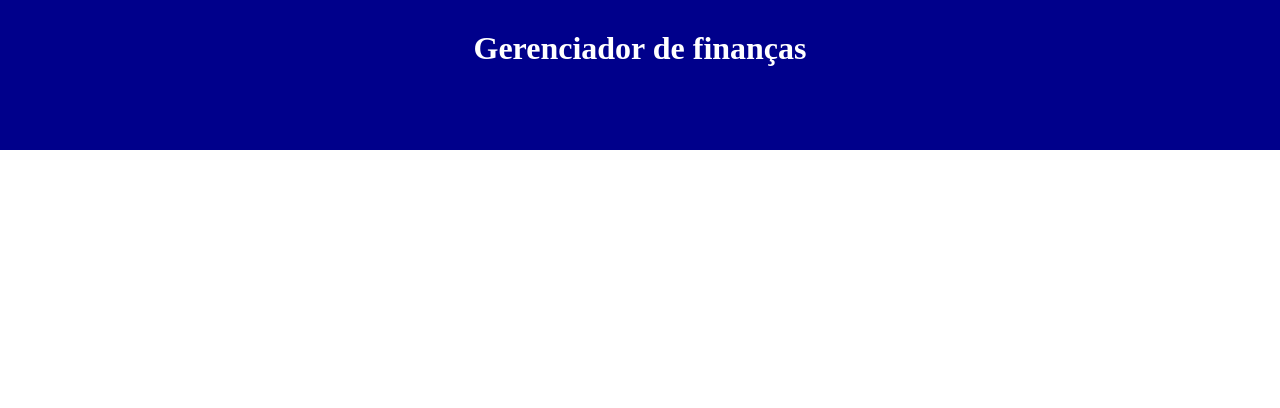
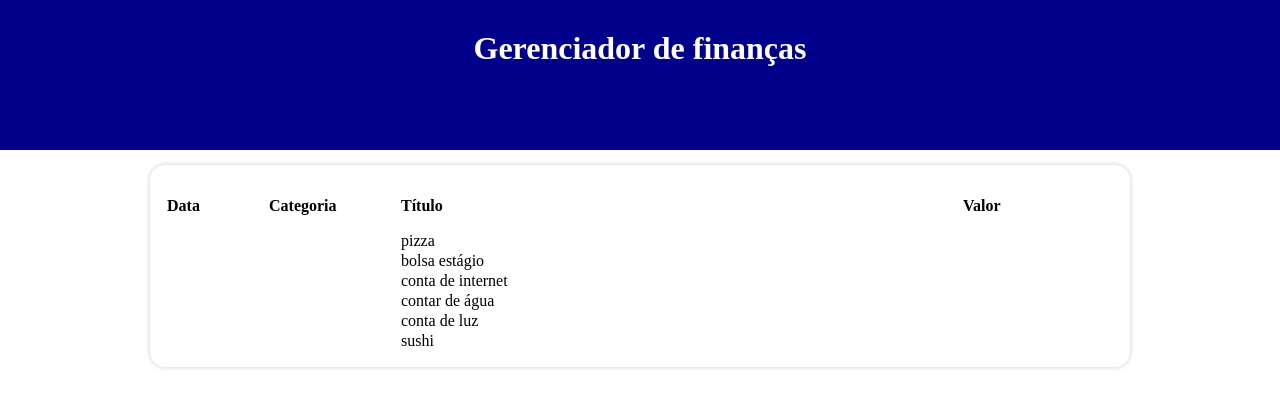
Before and after one commit to gabriel-O-C/expense-tracker-web, a React (Create React App) app: page / in a window 1280 px wide. Shown: the top 408 px of the page. Built offline with nearby package versions, Linux system fonts and the light colour scheme.

Commit message:
feat: table area component

```diff
--- a/src/App.tsx
+++ b/src/App.tsx
@@ -1,7 +1,7 @@
 import React, {useEffect, useState} from 'react';
 import { ThemeProvider } from 'styled-components';
 import * as C from './App.styles'
-import { Header } from './components';
+import { Header, TableArea } from './components';
 import theme from './styles/theme';
 import { items } from './data/items'
 import { filterListByMonth, getCurrentMonth } from './helpers/dateFilters'
@@ -21,7 +21,7 @@ function App() {
       <C.Container>
         <Header />
         <C.Main>
-
+          <TableArea list={filteredList}/>
         </C.Main>
       </C.Container>
     </ThemeProvider>
--- /dev/null
+++ b/src/components/TableArea/index.tsx
@@ -0,0 +1,35 @@
+import React from 'react'
+import { items } from '../../data/items'
+import { Item } from '../../types/Item'
+import { Table, TableHeadColumn } from './styles'
+
+type Props = {
+  list: Item[]
+}
+const TableArea = ({ list }: Props) => {
+
+  return (
+    <Table>
+      <thead>
+        <tr>
+          <TableHeadColumn width={100}>Data</TableHeadColumn>
+          <TableHeadColumn width={130}>Categoria</TableHeadColumn>
+          <TableHeadColumn>Título</TableHeadColumn>
+          <TableHeadColumn width={150}>Valor</TableHeadColumn>
+        </tr>
+      </thead>
+      <tbody>
+        {list.map((item, index) => (
+          <tr key={index}>
+            <td></td>
+            <td></td>
+            <td>{item.title }</td>
+            <td></td>
+         </tr>
+       ))}
+      </tbody>
+    </Table>
+  )
+}
+
+export default TableArea
--- /dev/null
+++ b/src/components/TableArea/styles.ts
@@ -0,0 +1,17 @@
+import styled from "styled-components";
+
+export const Table = styled.table`
+  width: 100%;
+  background-color: ${(props) => props.theme.colors.text};
+  padding: ${(props) => props.theme.spaces.small };
+  box-shadow: 0 0 5px ${(props) => props.theme.colors.light_gray};
+  border-radius: ${(props) => props.theme.spaces.small};
+  margin-top: ${(props) => props.theme.spaces.small};
+
+`;
+
+export const TableHeadColumn = styled.th<{ width?: number }>`
+  width: ${(props) => props.width ? `${props.width}px` : 'auto'};
+  padding: ${(props) => props.theme.spaces.small} 0;
+  text-align: left;
+`;
--- a/src/components/index.tsx
+++ b/src/components/index.tsx
@@ -1 +1,2 @@
 export { default as Header } from './Header/index'
+export { default as TableArea } from './TableArea'
--- a/src/styles/theme.ts
+++ b/src/styles/theme.ts
@@ -7,11 +7,18 @@ const theme = {
     purple: '#620eeeee',
     text: '#ffffff',
     yellow: '#ff0',
+    light_gray: '#cccccc',
   },
   spaces: {
     small: '15px',
     medium: '30px',
     large: '45px'
+  },
+  sizes: {
+    small: '50px',
+    medium: '100px',
+    medium_small: '130px',
+    large: '150px'
   }
 }
 
```
